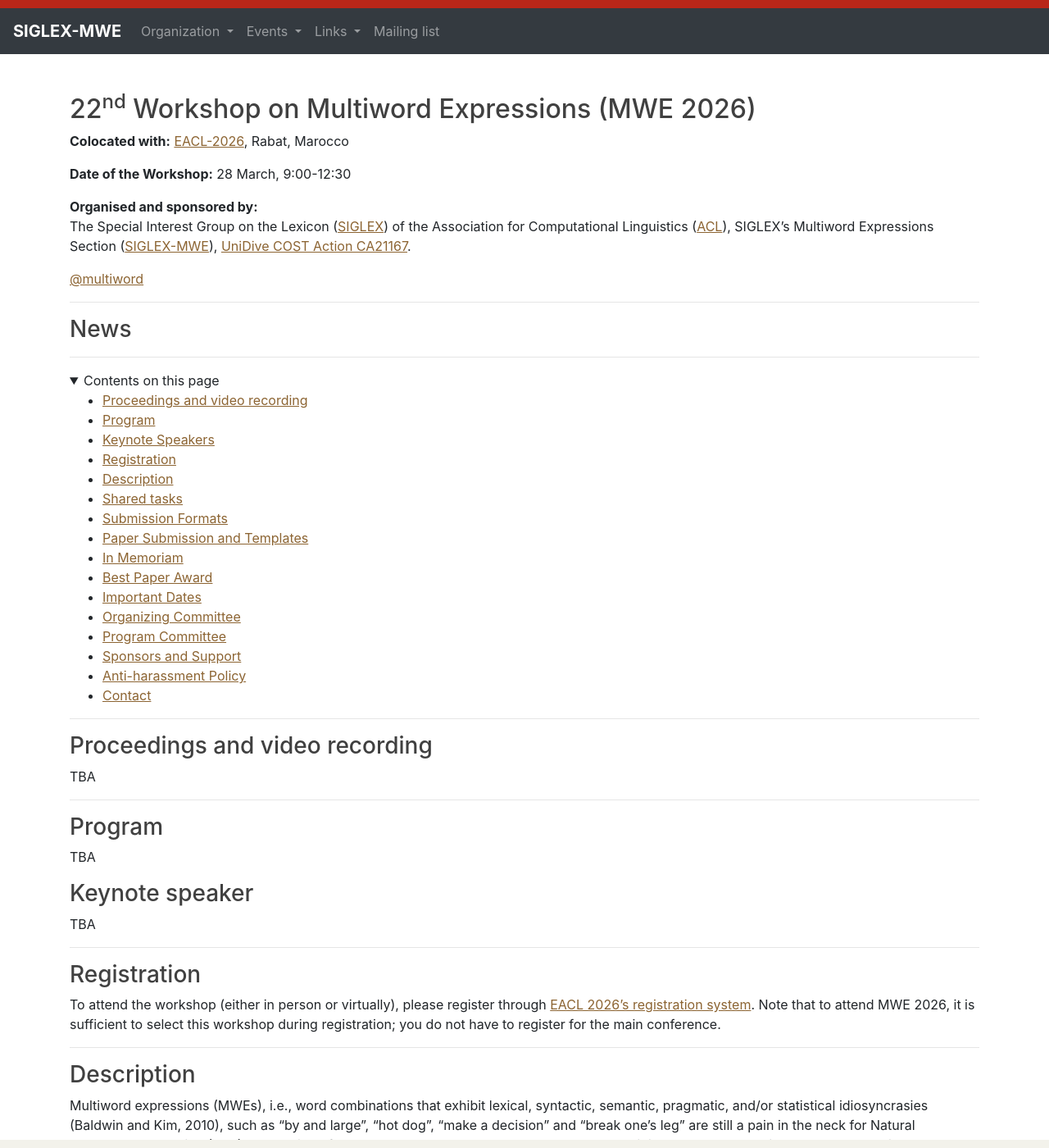
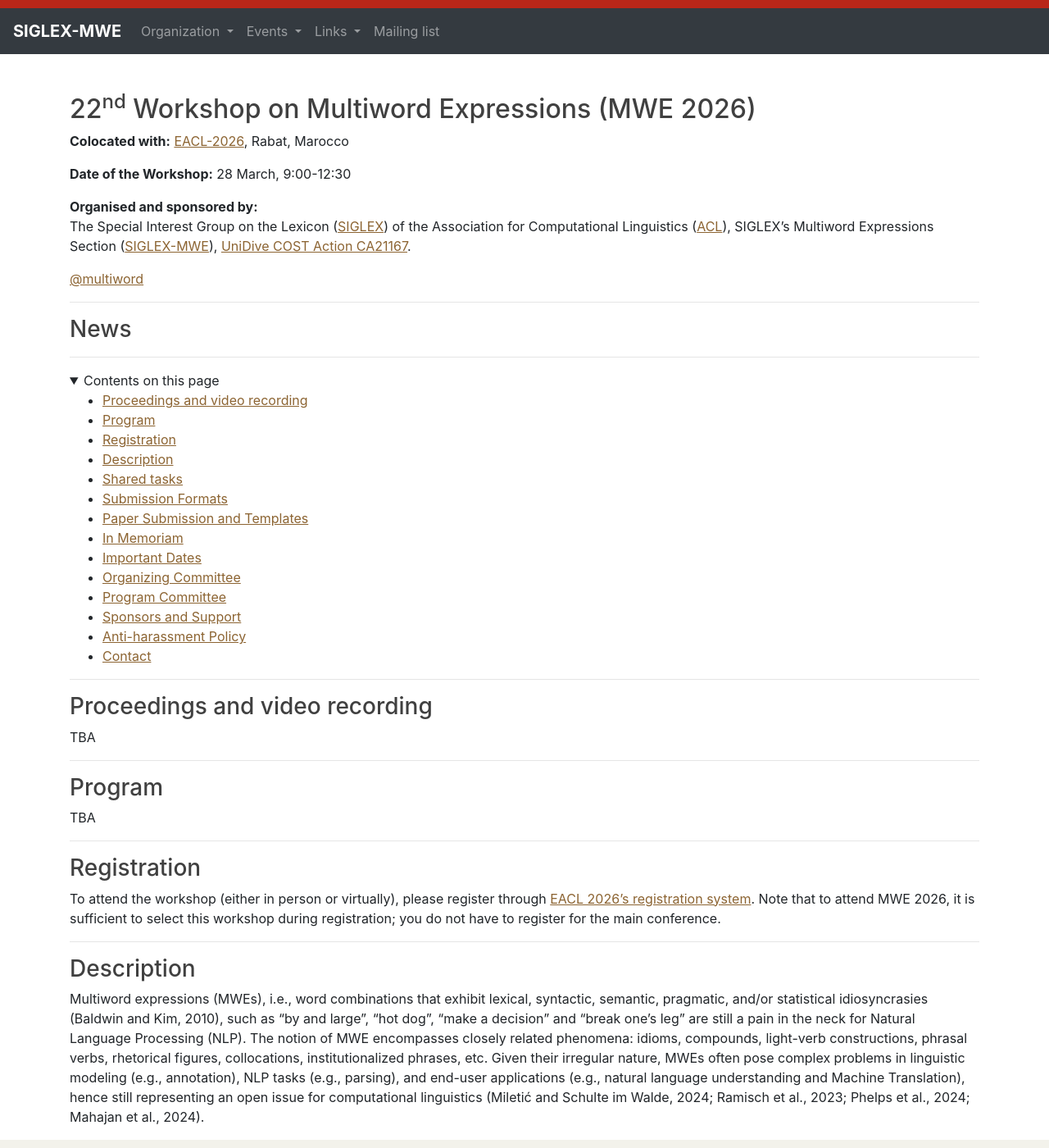
Before and after one commit to multiword/multiword.github.io, a Jekyll site: the page built from mwe2026/index.md, in a window 1280 px wide and 1400 px high. Shown: the whole window at 82% size. Built offline with Jekyll 4.4.1, drawn with Linux system fonts in a browser that asks for light colours; comment, search, counter and statistics services are not loaded.

Commit message:
Update index.md

```diff
--- a/mwe2026/index.md
+++ b/mwe2026/index.md
@@ -50,14 +50,12 @@
   </summary>
 - [Proceedings and video recording](#proceedings-video)
 - [Program](#program)
-- [Keynote Speakers](#keynotes)
 - [Registration](#registration)
 - [Description](#description)
 - [Shared tasks](#sharedtasks)
 - [Submission Formats](#submission)
 - [Paper Submission and Templates](#instructions)
 - [In Memoriam](#inmemoriam)
-- [Best Paper Award](#award)
 - [Important Dates](#dates)
 - [Organizing Committee](#organizers)
 - [Program Committee](#committee)
@@ -80,10 +78,6 @@
 
 TBA
 
-
-### <a name="keynotes">Keynote speaker </a>
-
-TBA
 
 -----
 ### <a name="registration"> Registration </a>
@@ -157,10 +151,6 @@
 
 
 
--------
-
-### <a name="award">Best Paper Award</a>
-TBA
 
 -----
 
```
